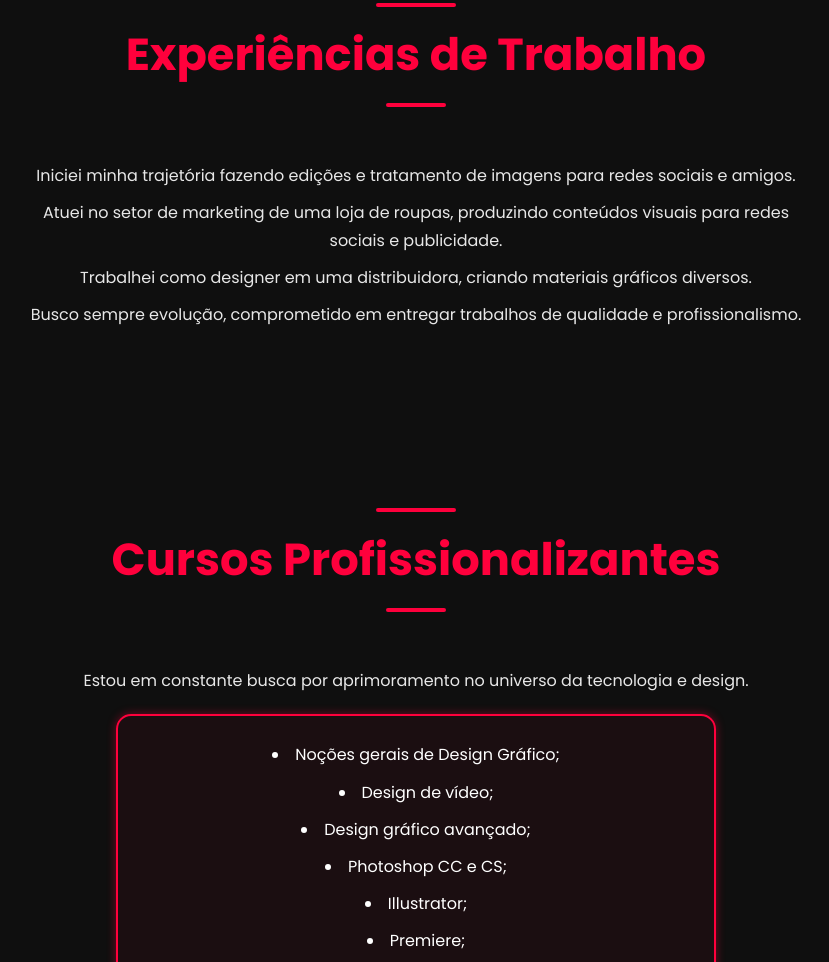
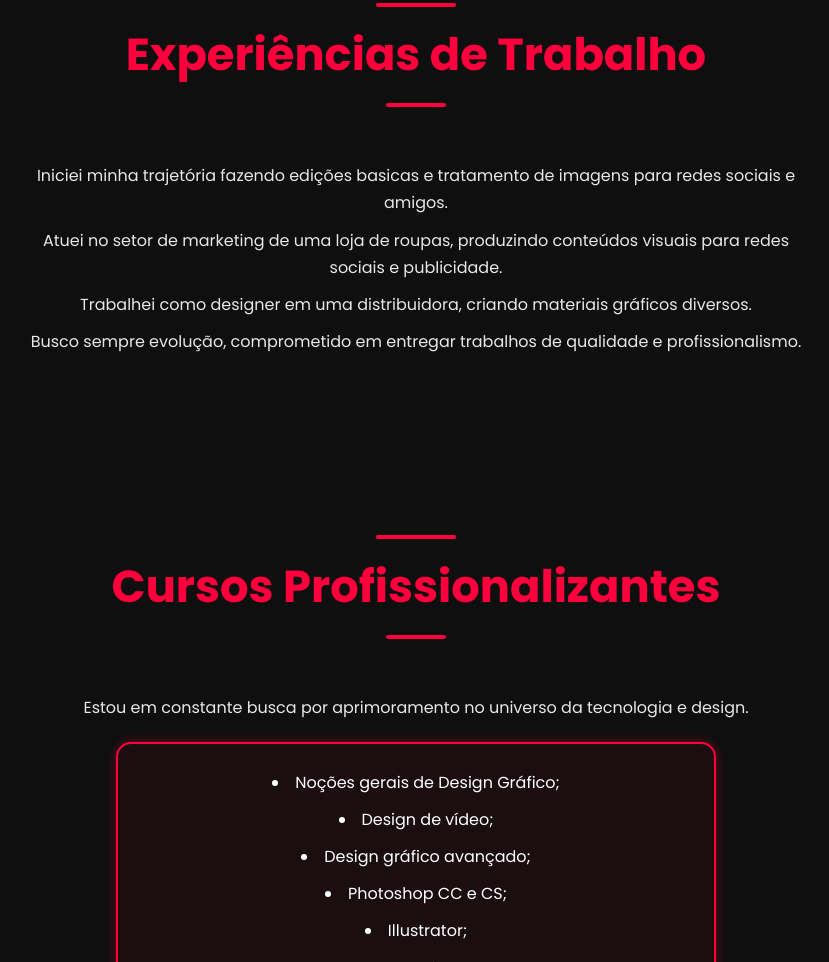
Before and after one commit to YuryFK/Portf-lio, a plain HTML site: page index.html in a window 1280 px wide. Shown: the part 1402-2364 px from the top of the page, without its empty margins (224-1053 px from the left). Drawn offline with Linux system fonts and the light colour scheme.

Commit message:
Portifolio

```diff
--- a/index.html
+++ b/index.html
@@ -54,7 +54,7 @@
         <section class="about" id="experiencias">
             <div class="container">
                 <h2>Experiências de Trabalho</h2>
-                <p>Iniciei minha trajetória fazendo edições e tratamento de imagens para redes sociais e amigos.</p>
+                <p>Iniciei minha trajetória fazendo edições basicas e tratamento de imagens para redes sociais e amigos.</p>
                 <p>Atuei no setor de marketing de uma loja de roupas, produzindo conteúdos visuais para redes sociais e
                     publicidade.</p>
                 <p>Trabalhei como designer em uma distribuidora, criando materiais gráficos diversos.</p>
```
